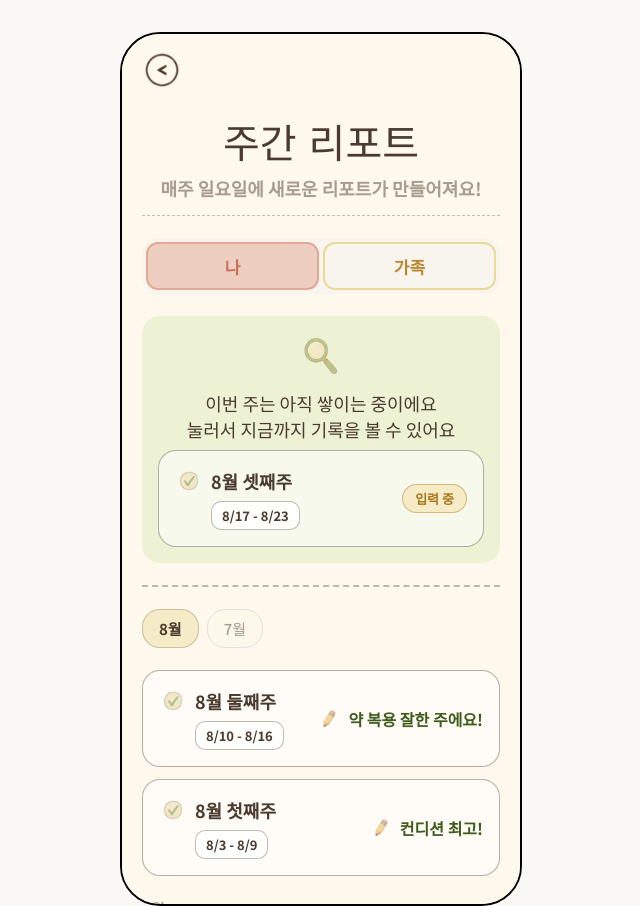
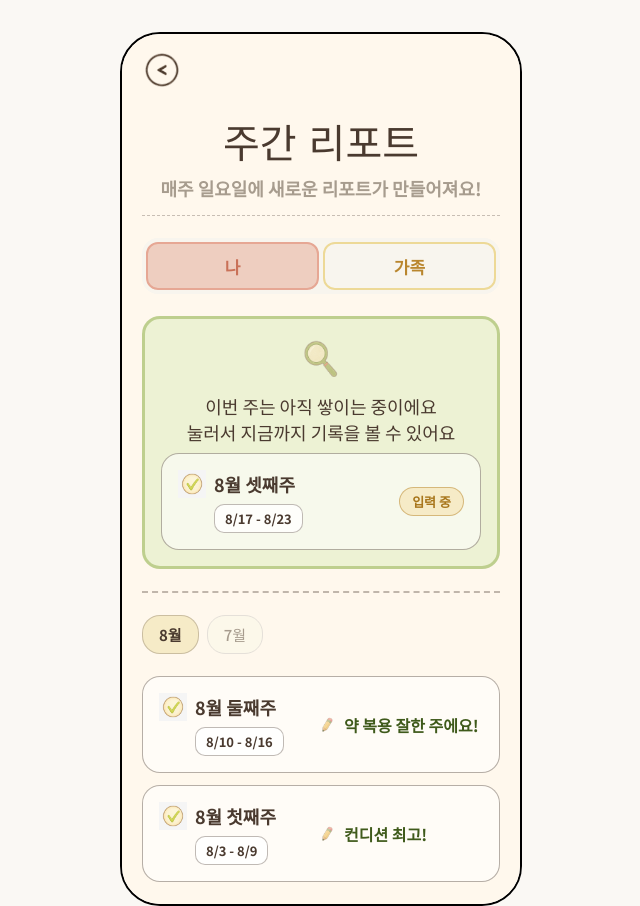
Before and after one commit to Dream-of-WildGeese/Wild_Geese_Front, a React (Vite) app: page /home/weekly-report in a window 1280 px wide. Shown: the whole page, without its empty margins (319-959 px from the left). Built offline with nearby package versions, Linux system fonts and the light colour scheme; no server answers; a web font is replaced by a local one.

Commit message:
design: ics

```diff
--- a/src/pages/Home/WeeklyReport/WeeklyReport.jsx
+++ b/src/pages/Home/WeeklyReport/WeeklyReport.jsx
@@ -113,6 +113,7 @@ const ThisWeekCard = styled.div`
 
   padding: 16px;
   border-radius: 18px;
+  border: 3px solid rgba(143, 174, 74, 0.5);
   background: #edf2d4;
 `;
 
@@ -211,27 +212,33 @@ const Badge = styled.span`
   white-space: nowrap;
 `;
 
+// 폭을 고정하고 왼쪽 정렬해야, 한 줄평 길이가 주마다 달라도 연필 아이콘이
+// 항상 같은 자리에 온다(Figma는 오른쪽 정렬이라 짧은 한 줄평일수록 연필이
+// 오락가락해서, 아이콘 기준으로 어긋나 보였다).
 const EditLabel = styled.div`
   display: flex;
   align-items: center;
+  justify-content: flex-start;
   gap: 6px;
-  min-width: 0;
+  width: 167px;
+  flex-shrink: 0;
 `;
 
 const PencilIcon = styled.img`
-  width: 26px;
-  height: 26px;
+  width: 22px;
+  height: 22px;
   flex-shrink: 0;
   object-fit: contain;
 `;
 
-// 한 줄평이 길면 줄이 밀려서 주차 이름을 덮는다. 넘치면 말줄임으로 자른다.
+// 한 줄평이 길면 넘치는 만큼 말줄임으로 자른다.
 const EditText = styled.span`
+  min-width: 0;
   font-family: 'Noto Sans KR';
   font-size: 16px;
   font-weight: 700;
   color: #3f5a1b;
-  text-align: right;
+  text-align: left;
   overflow: hidden;
   text-overflow: ellipsis;
   white-space: nowrap;
--- a/src/pages/Home/WeeklyReport/WeeklyReportDetail.jsx
+++ b/src/pages/Home/WeeklyReport/WeeklyReportDetail.jsx
@@ -404,12 +404,13 @@ const StarIcon = styled.img`
   object-fit: contain;
 `;
 
-// 요일 글자는 별 그림 한가운데에 얹는다.
+// 요일 글자는 별 그림 한가운데에 얹는다. 별 몸통(뾰족한 꼭짓점 안쪽)이
+// 생각보다 좁아서, 15px로는 글자가 꼭짓점 밖으로 삐져나왔다.
 const DayButtonLabel = styled.span`
   position: relative;
   color: #4a3a2f;
   font-family: Jua;
-  font-size: 15px;
+  font-size: 11px;
   line-height: 1;
 `;
 
```
Also changed, not shown: src/assets/weekly/check.png, src/assets/weekly/star.png.
